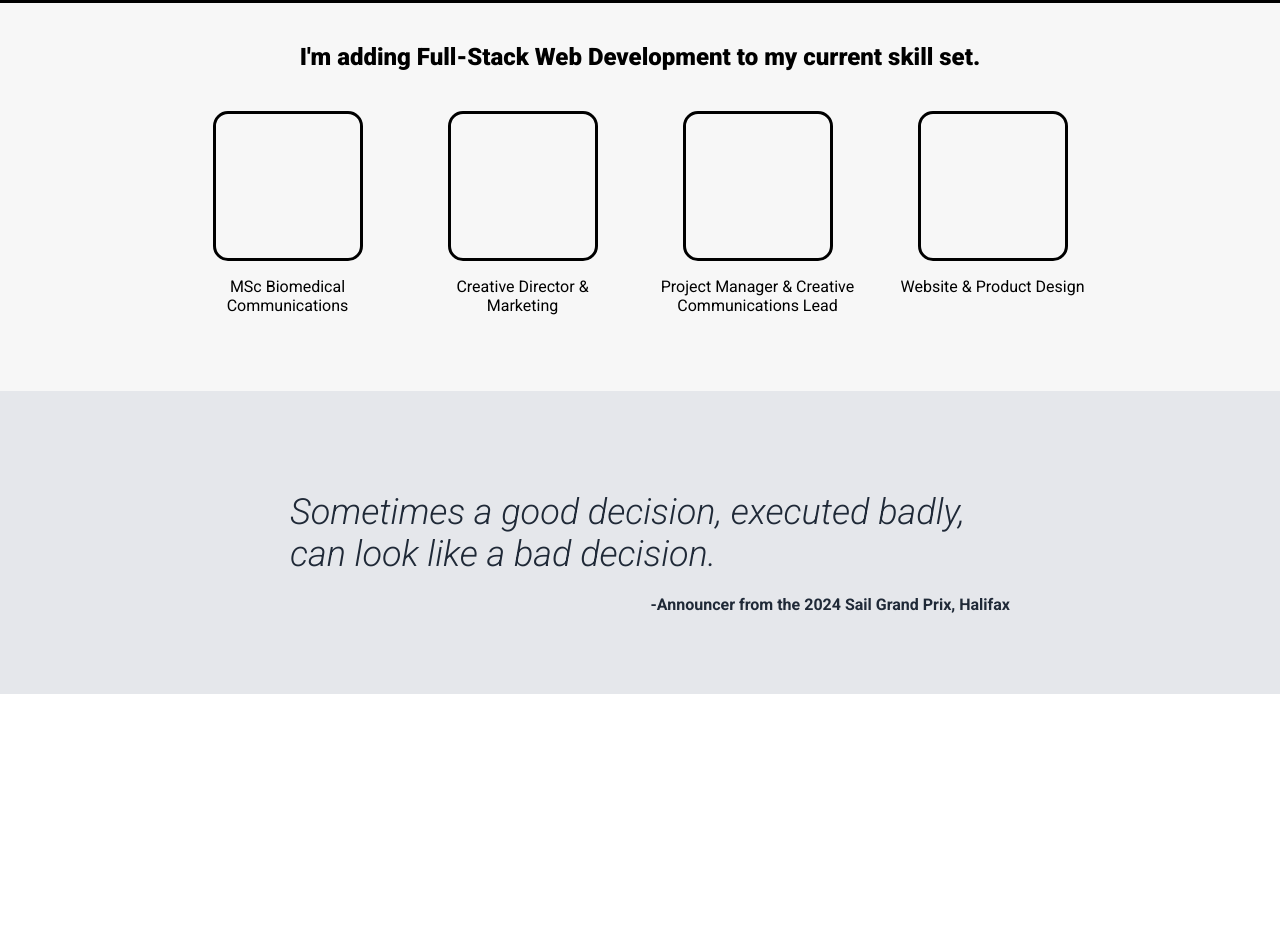
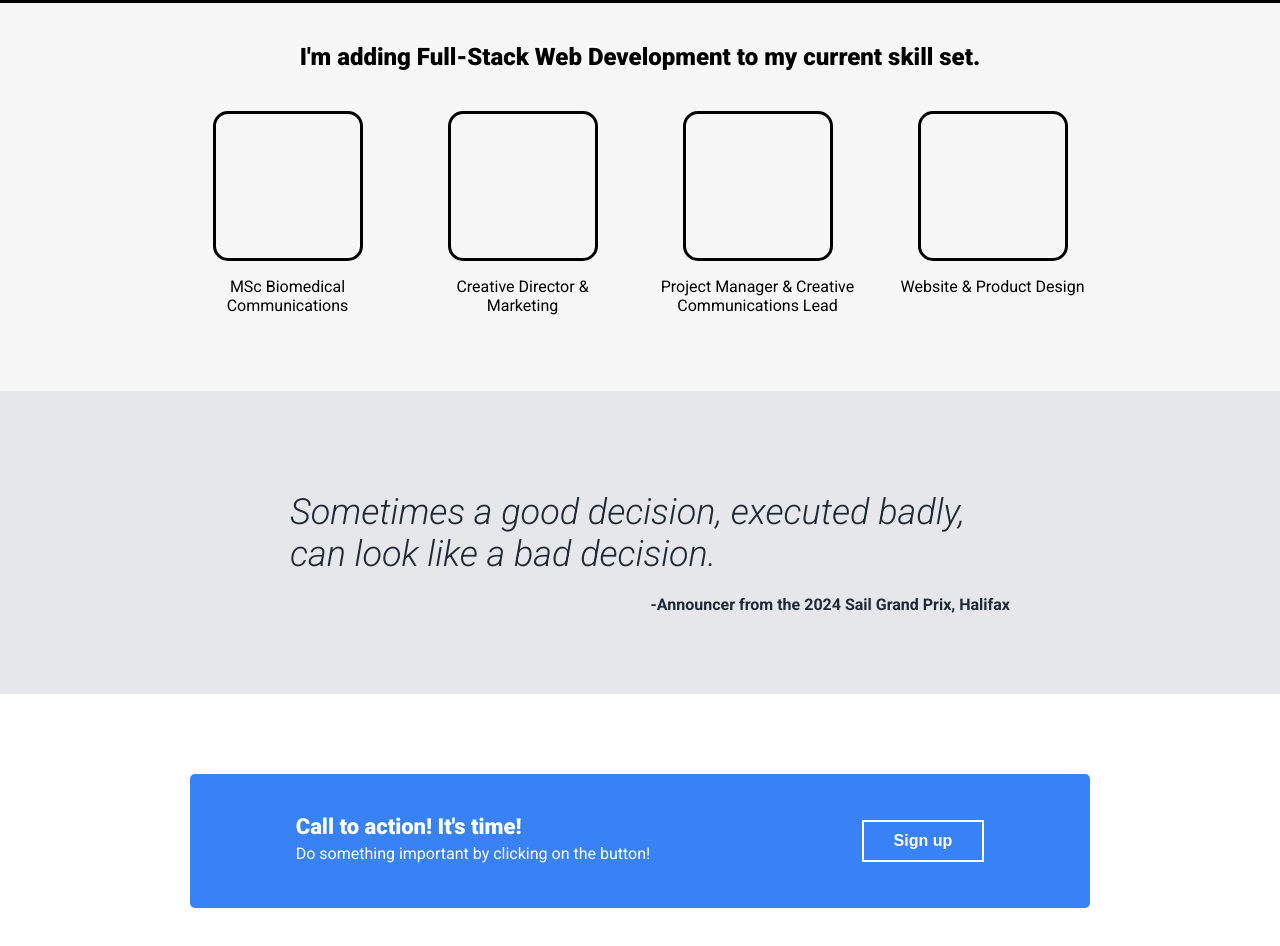
Before and after one commit to Shlambooka/odin-landing-page, a plain HTML site: page index.html in a window 1280 px wide. Shown: the part 504-1450 px from the top of the page. Before the commit the page ends 1198 px from the top, so only its background shows below. Drawn offline with Linux system fonts and the light colour scheme.

Commit message:
style:  section five

```diff
--- a/index.html
+++ b/index.html
@@ -92,6 +92,15 @@
             </div>
         </section>
 
+        <section class="section-five">
+            <div class="call-to-action-box">
+                <div class="call-text-box">
+                    <h3>Call to action! It's time!</h3>
+                    <p class="p-call">Do something important by clicking on the button!</p>
+                </div>
+                <button class="call-btn">Sign up</button>
+            </div>
+        </section>
 
 
     </body>
--- a/styles.css
+++ b/styles.css
@@ -174,3 +174,46 @@ blockquote {
     padding: 20px;
 
 }
+
+/* SECTION-FIVE STYLES */
+
+.section-five {
+    background-color: white;
+}
+
+.call-to-action-box {
+    width: 900px;
+    margin: 80px auto;
+    padding: 40px 0px;
+    background-color: #3882F6;
+    border-radius: 5px;
+    display: flex;
+    justify-content: space-around;
+    align-items: center;
+}
+
+h3 {
+    color: white;
+    font-weight: 800;
+    font-size: 22px;
+    padding: 0;
+    margin: 0;
+}
+
+.p-call {
+    color: white;
+    margin: 0;
+    padding: 5px 0px;
+}
+
+.call-btn {
+    border-style: solid;
+    border-color: white;
+    border-radius: px;
+    border-width: 2px;
+    background-color: #3882F6;
+    color: white;
+    font-size: 16px;
+    font-weight: 700;
+    padding: 10px 30px;
+}
```
